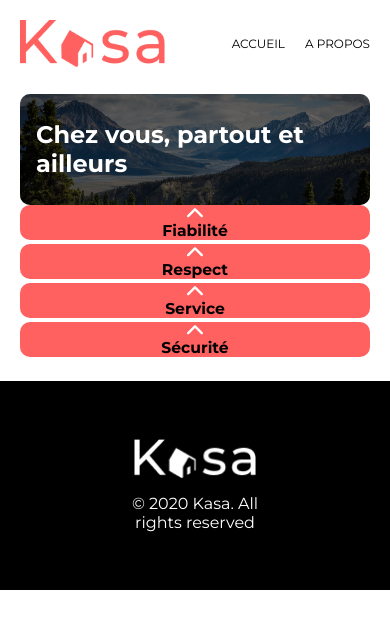
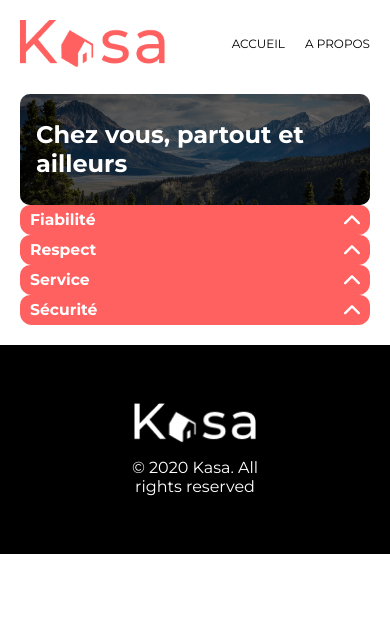
Before and after one commit to theo-martin/kasa, a React (Create React App) app: page /about in a window 390 px wide. Shown: the top 628 px of the page. Built offline with nearby package versions, Linux system fonts and the light colour scheme.

Commit message:
scss version mobile page appartement

```diff
--- a/src/Components/Appartement.jsx
+++ b/src/Components/Appartement.jsx
@@ -2,9 +2,9 @@ import React, { useState, useEffect, useCallback } from "react";
 import { useParams } from "react-router-dom";
 import Header from "./Header";
 import Footer from "./Footer";
-import arrow from "../Images/arrow.png";
+// import arrow from "../Images/arrow.png";
 import Rate from "./Rate";
-
+import arrow_slider from "../Images/arrow-slider.png";
 import Collapse from "./Collapse";
 function Appartement() {
   const { id } = useParams();
@@ -81,7 +81,7 @@ function Appartement() {
             >
               <img
                 className="appartement__slider__arrow-left__left"
-                src={arrow}
+                src={arrow_slider}
                 alt="Arrow"
               />
             </button>
@@ -91,7 +91,7 @@ function Appartement() {
             >
               <img
                 className="appartement__slider__arrow-right__right"
-                src={arrow}
+                src={arrow_slider}
                 alt="Arrow"
               />
             </button>
@@ -116,20 +116,27 @@ function Appartement() {
             <div className="profil__rate">
               <Rate score={logement.rating} />
             </div>
-            <div className="profil__name">
+            <div className="profil__content">
+              <div className="profil__content__name">
                 {logement.host.name.split(" ").map((part, index) => (
-                <p className="profil__name__p" key={index}>
+                  <p className="profil__content__name__p" key={index}>
                     {part}
                   </p>
                 ))}
               </div>
+
               <img
                 src={logement.host.picture}
-              className="profil__img"
+                className="profil__content__img"
                 alt={logement.host.name}
               />
             </div>
-          <Collapse aboutTitle="Description" aboutText={logement.description} />
+          </div>
+          <div className="collapse">
+            <Collapse
+              aboutTitle="Description"
+              aboutText={logement.description}
+            />
             <Collapse
               aboutTitle="Équipements"
               aboutText={logement.equipments.map((equipment, index) => (
@@ -139,6 +146,7 @@ function Appartement() {
               ))}
             />
           </div>
+        </div>
       </section>
       <Footer />
     </div>
--- a/src/Components/Collapse.jsx
+++ b/src/Components/Collapse.jsx
@@ -10,6 +10,7 @@ export default function Collapse(props) {
 
   return (
     <button className="collapse__button" onClick={toggleState}>
+      <div className="collapse__button__container-title">
         <img
           className={
             toggle
@@ -19,18 +20,23 @@ export default function Collapse(props) {
           src={arrow}
           alt="Arrow"
         />
-      <h3> {props.aboutTitle}</h3>
-
+        <h3 className="collapse__button__container-title__h3">
+          {" "}
+          {props.aboutTitle}
+        </h3>
+      </div>
+      <div className="collapse__text-container">
         <p
           ref={contentRef}
           className={
             toggle
-            ? "collapse__content collapse__content-animation"
-            : "collapse__content"
+              ? "collapse__text-container__content collapse__text-container__content-animation"
+              : "collapse__text-container__content"
           }
         >
           {props.aboutText}
         </p>
+      </div>
     </button>
   );
 }
--- a/src/Components/Rate.jsx
+++ b/src/Components/Rate.jsx
@@ -4,7 +4,7 @@ import starEmpty from "../Images/starEmpty.png";
 export default function Rate({ score }) {
   const stars = [1, 2, 3, 4, 5];
   return (
-    <div>
+    <div className="profil__rate">
       {stars.map((stars) =>
         score >= stars ? (
           // Affiche une etoile pleine si la note est superieur ou egal a l'index de l'etoile
--- a/src/styles/css/style.css
+++ b/src/styles/css/style.css
@@ -55,22 +55,54 @@ a {
   flex-direction: column;
 }
 
-.collapse__equipments-item {
-  list-style: none;
+.collapse {
+  display: flex;
+  flex-direction: column;
+  gap: 20px;
+}
+.collapse__arrow {
+  padding: 10px;
 }
 .collapse__button {
+  display: flex;
+  flex-direction: column;
+  color: white;
   border: none;
-  border-radius: 10px;
+  border-radius: 10px 10px 12px 12px;
   background-color: #ff6060;
+  width: 100%;
 }
-.collapse__content {
+.collapse__button__container-title {
+  height: 30px;
+  width: 100%;
+  display: flex;
+  flex-direction: row-reverse;
+  justify-content: space-between;
+  align-items: center;
+}
+.collapse__button__container-title__h3 {
+  padding: 10px;
+}
+.collapse__text-container {
+  width: 100%;
+}
+.collapse__text-container__content {
+  border-radius: 0 0 10px 10px;
   background-color: #f6f6f6;
   overflow: hidden;
+  color: black;
+  text-align: left;
   max-height: 0; /* Initialement replié */
   transition: max-height 0.3s ease-in-out;
+  transition: padding 0.3s ease-in-out;
 }
-.collapse__content-animation {
-  max-height: 800px; /* Ou une valeur suffisamment grande pour votre contenu */
+.collapse__text-container__content-animation {
+  max-height: 800px;
+  padding: 20px;
+}
+.collapse__text-container__equipments-item {
+  width: 100%;
+  list-style: none;
 }
 .collapse__arrow-down {
   transform: rotate(180deg);
@@ -166,11 +198,11 @@ main {
 }
 .appartement__slider {
   position: relative;
-  width: fit-content;
+  width: 100%;
 }
 .appartement__slider__image {
   border-radius: 10px;
-  width: 335px;
+  width: 100%;
   height: 255px;
   object-fit: cover;
 }
@@ -185,7 +217,6 @@ main {
 }
 .appartement__slider__arrow-left__left {
   height: 20px;
-  transform: rotate(270deg);
 }
 .appartement__slider__arrow-right {
   position: absolute;
@@ -194,47 +225,55 @@ main {
 }
 .appartement__slider__arrow-right__right {
   height: 20px;
-  transform: rotate(90deg);
+  transform: rotate(180deg);
+}
+.appartement__content__title {
+  color: #ff6060;
+  font-weight: 500;
+  font-size: 18px;
+}
+.appartement__content__location {
+  font-weight: 500;
+  font-size: 14px;
+  margin: 5px 0 10px 0;
 }
 .appartement__content__tags-list {
   display: flex;
   flex-direction: row;
-  gap: 20px;
+  gap: 10px;
   list-style-type: none;
 }
 .appartement__content__tags-list__tag-item {
   width: fit-content;
   padding: 5px;
+  font-size: 10px;
+  color: white;
+  font-weight: bold;
   background-color: #ff6060;
-  border-radius: 10px;
-}
-
-.collapse__equipments-item {
-  list-style: none;
-}
-.collapse__button {
-  border: none;
-  border-radius: 10px;
-  background-color: #ff6060;
-}
-.collapse__content {
-  background-color: #f6f6f6;
-  overflow: hidden;
-  max-height: 0; /* Initialement replié */
-  transition: max-height 0.3s ease-in-out;
-}
-.collapse__content-animation {
-  max-height: 800px; /* Ou une valeur suffisamment grande pour votre contenu */
-}
-.collapse__arrow-down {
-  transform: rotate(180deg);
+  border-radius: 5px;
 }
 
 .profil {
   display: flex;
+  justify-content: space-between;
+  align-items: center;
+}
+.profil__rate {
+  display: flex;
+  gap: 5px;
+}
+.profil__content {
+  margin: 16px 0 12px 0;
   gap: 10px;
+  display: flex;
+  align-items: center;
 }
-.profil__img {
+.profil__content__name {
+  font-weight: 500;
+  font-size: 12px;
+  color: #ff6060;
+}
+.profil__content__img {
   border-radius: 90px;
   height: 32px;
 }
--- a/src/styles/scss/components/_collapse.scss
+++ b/src/styles/scss/components/_collapse.scss
@@ -1,20 +1,53 @@
 .collapse {
-  &__equipments-item {
-    list-style: none;
+  display: flex;
+  flex-direction: column;
+  gap: 20px;
+
+  &__arrow {
+    padding: 10px;
   }
   &__button {
+    display: flex;
+    flex-direction: column;
+    color: white;
     border: none;
-    border-radius: 10px;
-    background-color: $background_titre_collapse;
+    border-radius: 10px 10px 12px 12px;
+    background-color: $rouge-kasa;
+    width: 100%;
+
+    &__container-title {
+      height: 30px;
+      width: 100%;
+      display: flex;
+      flex-direction: row-reverse;
+      justify-content: space-between;
+      align-items: center;
+      &__h3 {
+        padding: 10px;
+      }
+    }
   }
-  &__content {
-    background-color: $background_text_collapse;
-    overflow: hidden;
-    max-height: 0; /* Initialement replié */
-    transition: max-height 0.3s ease-in-out;
-  }
-  &__content-animation {
-    max-height: 800px; /* Ou une valeur suffisamment grande pour votre contenu */
+  &__text-container {
+    width: 100%;
+    &__content {
+      border-radius: 0 0 10px 10px;
+      background-color: $background_text_collapse;
+      overflow: hidden;
+      color: black;
+      text-align: left;
+      //
+      max-height: 0; /* Initialement replié */
+      transition: max-height 0.3s ease-in-out;
+      transition: padding 0.3s ease-in-out;
+    }
+    &__content-animation {
+      max-height: 800px;
+      padding: 20px;
+    }
+    &__equipments-item {
+      width: 100%;
+      list-style: none;
+    }
   }
   &__arrow-down {
     transform: rotate(180deg);
--- a/src/styles/scss/pages/_appartement.scss
+++ b/src/styles/scss/pages/_appartement.scss
@@ -6,10 +6,10 @@
 
   &__slider {
     position: relative;
-    width: fit-content;
+    width: 100%;
     &__image {
       border-radius: 10px;
-      width: 335px;
+      width: 100%;
       height: 255px;
       object-fit: cover;
     }
@@ -23,7 +23,6 @@
       left: 30px;
       &__left {
         height: 20px;
-        transform: rotate(270deg);
       }
     }
     &__arrow-right {
@@ -32,52 +31,62 @@
       right: 30px;
       &__right {
         height: 20px;
-        transform: rotate(90deg);
+        transform: rotate(180deg);
       }
     }
   }
   &__content {
+    &__title {
+      color: $rouge-kasa;
+      font-weight: 500;
+      font-size: 18px;
+    }
+    &__location {
+      font-weight: 500;
+      font-size: 14px;
+      margin: 5px 0 10px 0;
+    }
     &__tags-list {
       display: flex;
       flex-direction: row;
-      gap: 20px;
+      gap: 10px;
       list-style-type: none;
       &__tag-item {
         width: fit-content;
         padding: 5px;
+        font-size: 10px;
+        color: white;
+        font-weight: bold;
         background-color: #ff6060;
-        border-radius: 10px;
+        border-radius: 5px;
       }
     }
   }
 }
-.collapse {
-  &__equipments-item {
-    list-style: none;
-  }
-  &__button {
-    border: none;
-    border-radius: 10px;
-    background-color: #ff6060;
+.profil {
+  display: flex;
+  justify-content: space-between;
+  align-items: center;
+  &__rate {
+    display: flex;
+    gap: 5px;
+    // &__star {
+    //   height: 18px;
+    // }
   }
   &__content {
-    background-color: #f6f6f6;
-    overflow: hidden;
-    max-height: 0; /* Initialement replié */
-    transition: max-height 0.3s ease-in-out;
-  }
-  &__content-animation {
-    max-height: 800px; /* Ou une valeur suffisamment grande pour votre contenu */
-  }
-  &__arrow-down {
-    transform: rotate(180deg);
+    margin: 16px 0 12px 0;
+    gap: 10px;
+    display: flex;
+    align-items: center;
+    &__name {
+      font-weight: 500;
+      font-size: 12px;
+      color: $rouge-kasa;
+    }
+    &__img {
+      border-radius: 90px;
+      height: 32px;
+    }
   }
 }
-.profil {
-  display: flex;
-  gap: 10px;
-  &__img {
-    border-radius: 90px;
-    height: 32px;
-  }
-}
--- a/src/styles/scss/utils/_variables.scss
+++ b/src/styles/scss/utils/_variables.scss
@@ -1,2 +1,2 @@
-$background_titre_collapse: #ff6060;
+$rouge-kasa: #ff6060;
 $background_text_collapse: #f6f6f6;
```
Also changed, not shown: src/Images/arrow-slider.png (added), 1 other file (tests, documents, lock files or other folders). Lines whose indentation alone changed are shown as unchanged.
